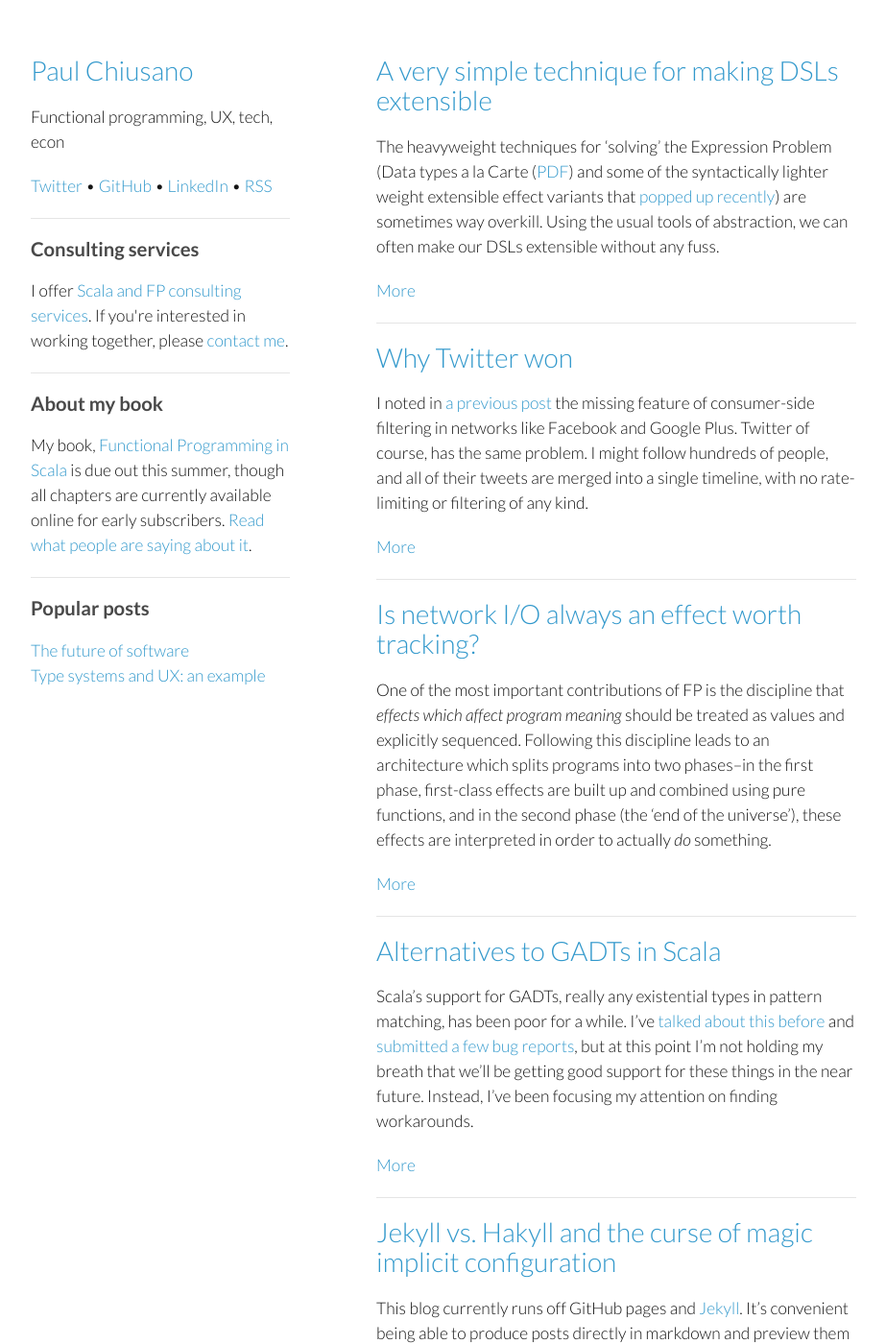
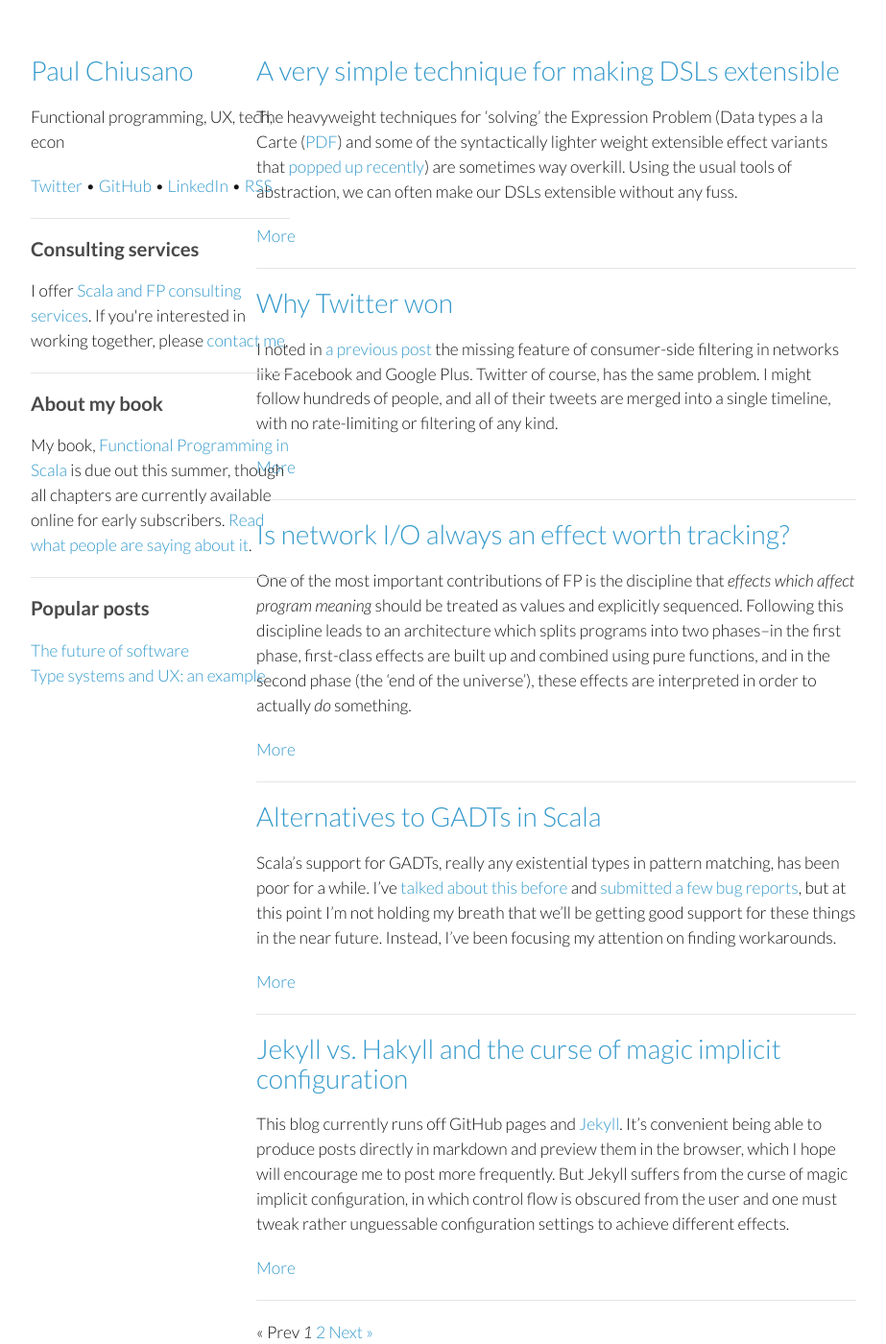
Before and after one commit to pchiusano/pchiusano.github.io, a Jekyll site: the page built from index.html, in a window 1280 px wide and 1400 px high. Shown: the whole window at 96% size, without its empty margins (178-1101 px from the left). Built offline with Jekyll 4.4.1, drawn with Linux system fonts in a browser that asks for light colours; the list of posts is cut into pages by our own code.

Commit message:
Update styles.css

```diff
--- a/stylesheets/styles.css
+++ b/stylesheets/styles.css
@@ -160,7 +160,7 @@ header ul a strong {
 }
 
 section {
-  width:500px;
+  width:625px;
   float:right;
   padding-bottom:50px;
 }
```
